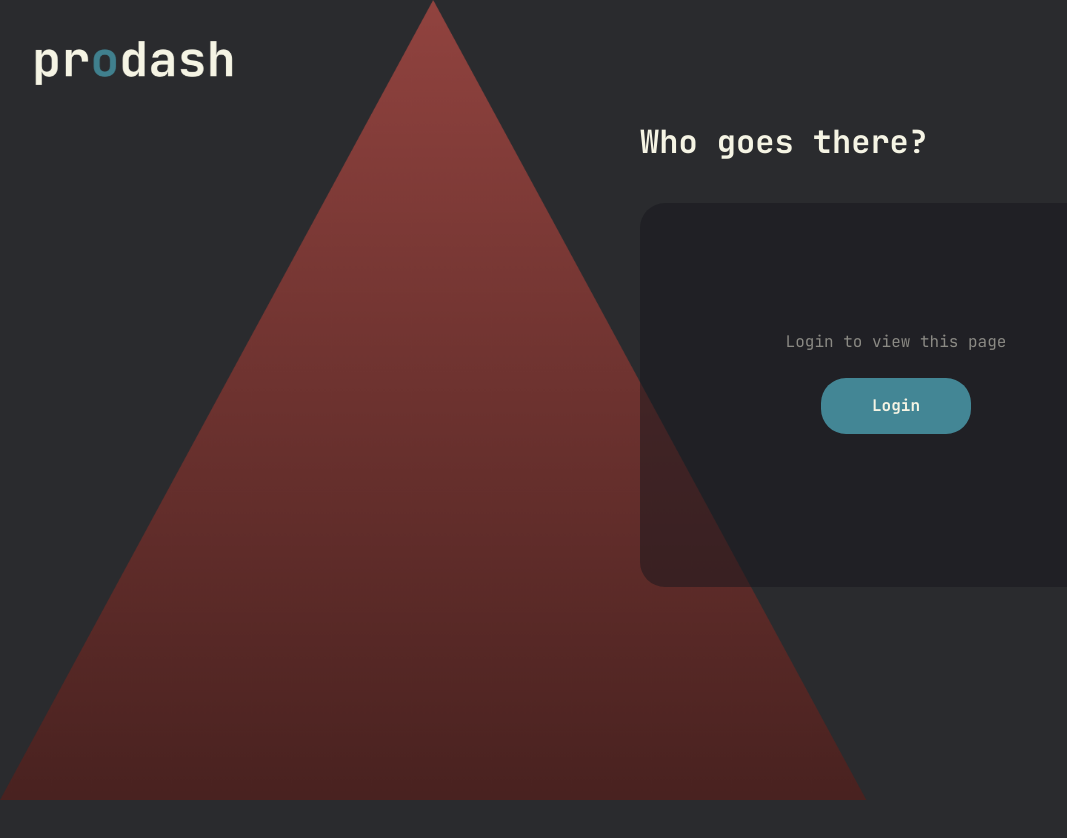
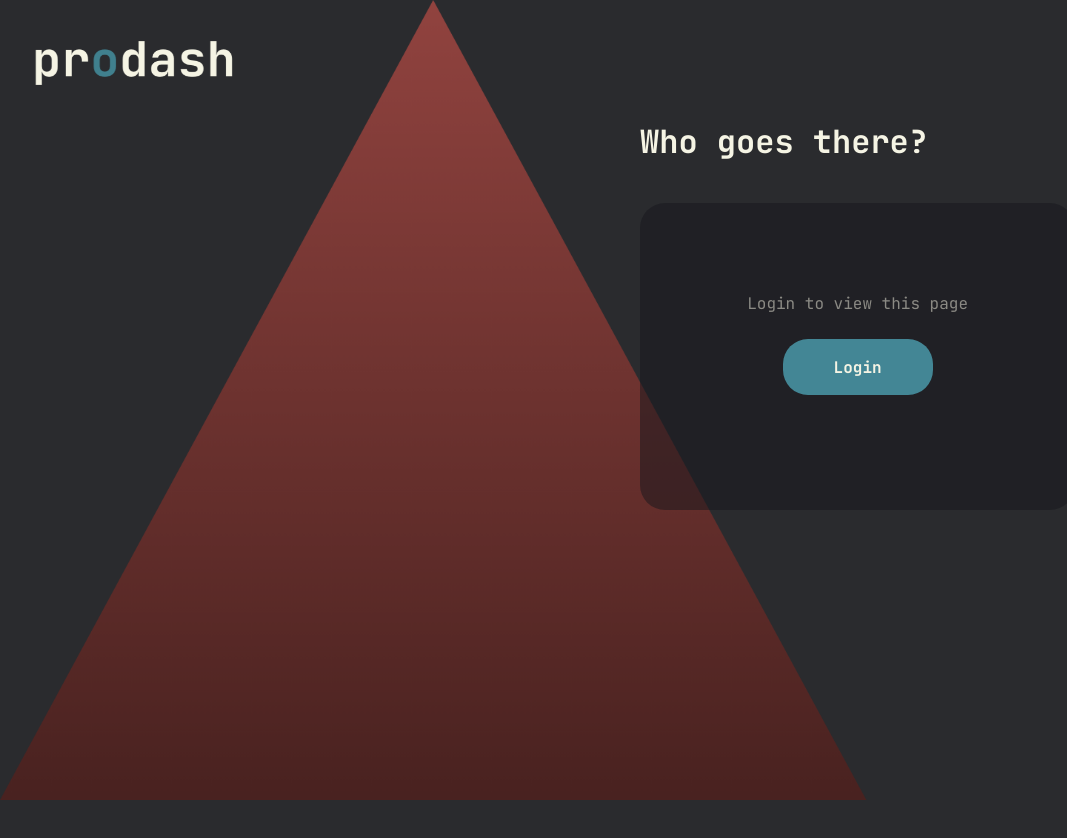
Before and after one commit to joshtornquist/prodash, a React (Create React App) app: page /teams in a window 1280 px wide. Shown: the top 838 px of the page, without its empty margins (0-1067 px from the left). Built offline with nearby package versions, Linux system fonts and the light colour scheme.

Commit message:
Fixed UI

```diff
--- a/src/Functions/Login.js
+++ b/src/Functions/Login.js
@@ -40,6 +40,12 @@
             return true;
             }
 
+        if (password == process.env.REACT_APP_PHOTOGRAPHY_TEAM_PASSWORD) {
+            LOGIN_STATUS = true
+            TEAM_NAME = "Photography Team"
+            return true;
+            }
+
         return false;
 
         }
--- a/src/Screens/Homepage/Homepage.css
+++ b/src/Screens/Homepage/Homepage.css
@@ -25,7 +25,7 @@
     flex-direction: row;
 
 }
-            @media only screen and (max-width: 1040px) {
+            @media only screen and (max-width: 900px) {
                 .homepage-buttons-container {
                     flex-direction: column;
 
--- a/src/Screens/TeamAccess/TeamAccess.css
+++ b/src/Screens/TeamAccess/TeamAccess.css
@@ -49,7 +49,7 @@
     margin-top: 5vh;
     margin-left: 0vw;
     font-family: 'JetBrains Mono', monospace;
-    padding: 10vw;
+    padding: 7vw;
     border-radius: 25px;
     display: flex;
     flex-wrap: wrap;
```
Also changed, not shown: 1 other file (tests, documents, lock files or other folders).
